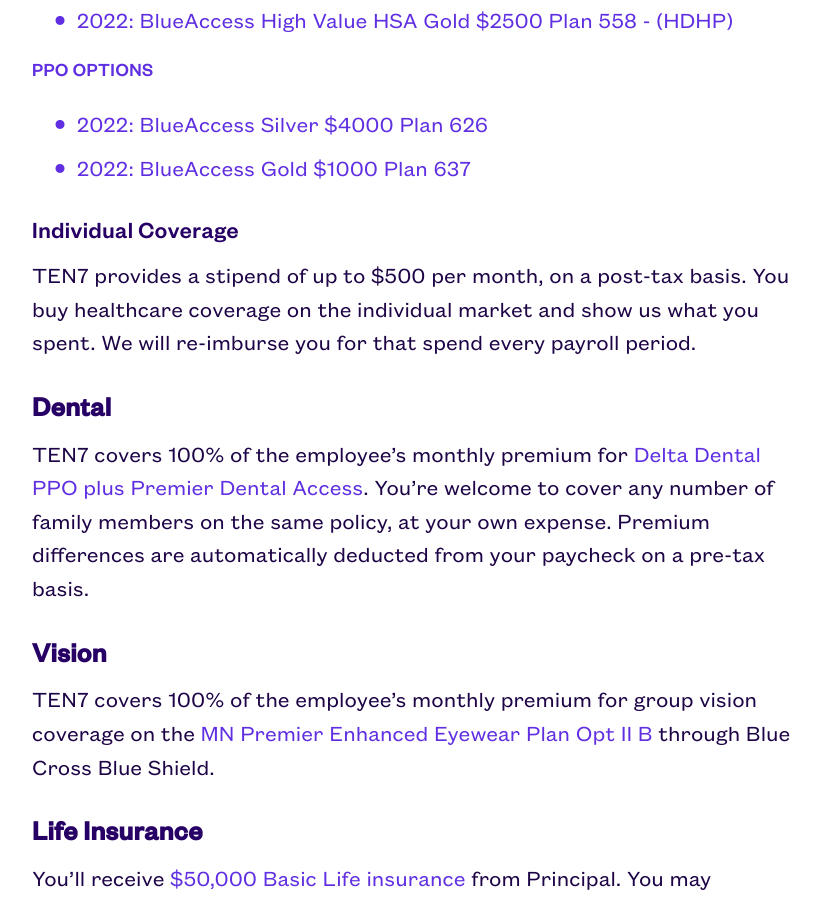
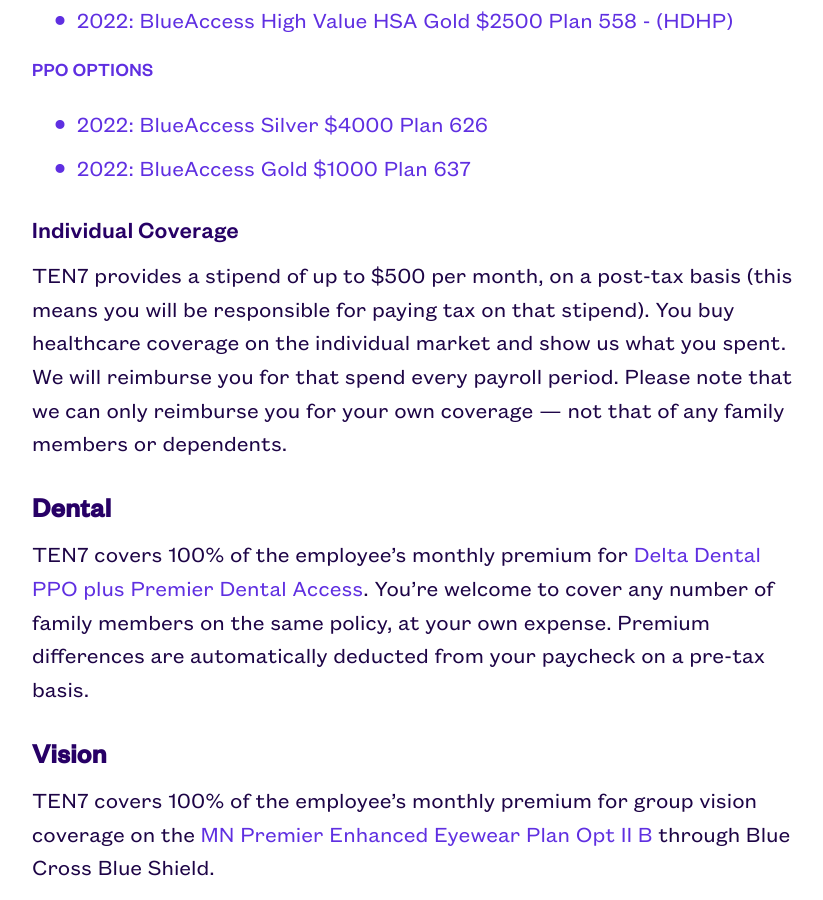
Before and after one commit to ten7/handbook.ten7.com, a Jekyll site: the page built from _pages/04_ourbenefits.md, in a window 1280 px wide and 900 px high, scrolled down 1263 px. Shown: the whole window, without its empty margins (220-1043 px from the left). Built offline with Jekyll 4.4.1, drawn with Linux system fonts in a browser that asks for light colours.

Commit message:
health coverage updates

```diff
--- a/_pages/04_ourbenefits.md
+++ b/_pages/04_ourbenefits.md
@@ -30,7 +30,7 @@
 
 
 ### Individual Coverage
-TEN7 provides a stipend of up to $500 per month, on a post-tax basis. You buy healthcare coverage on the individual market and show us what you spent. We will re-imburse you for that spend every payroll period.
+TEN7 provides a stipend of up to $500 per month, on a post-tax basis (this means you will be responsible for paying tax on that stipend). You buy healthcare coverage on the individual market and show us what you spent. We will reimburse you for that spend every payroll period. Please note that we can only reimburse you for your own coverage — not that of any family members or dependents.
 
 ## Dental
 
```
